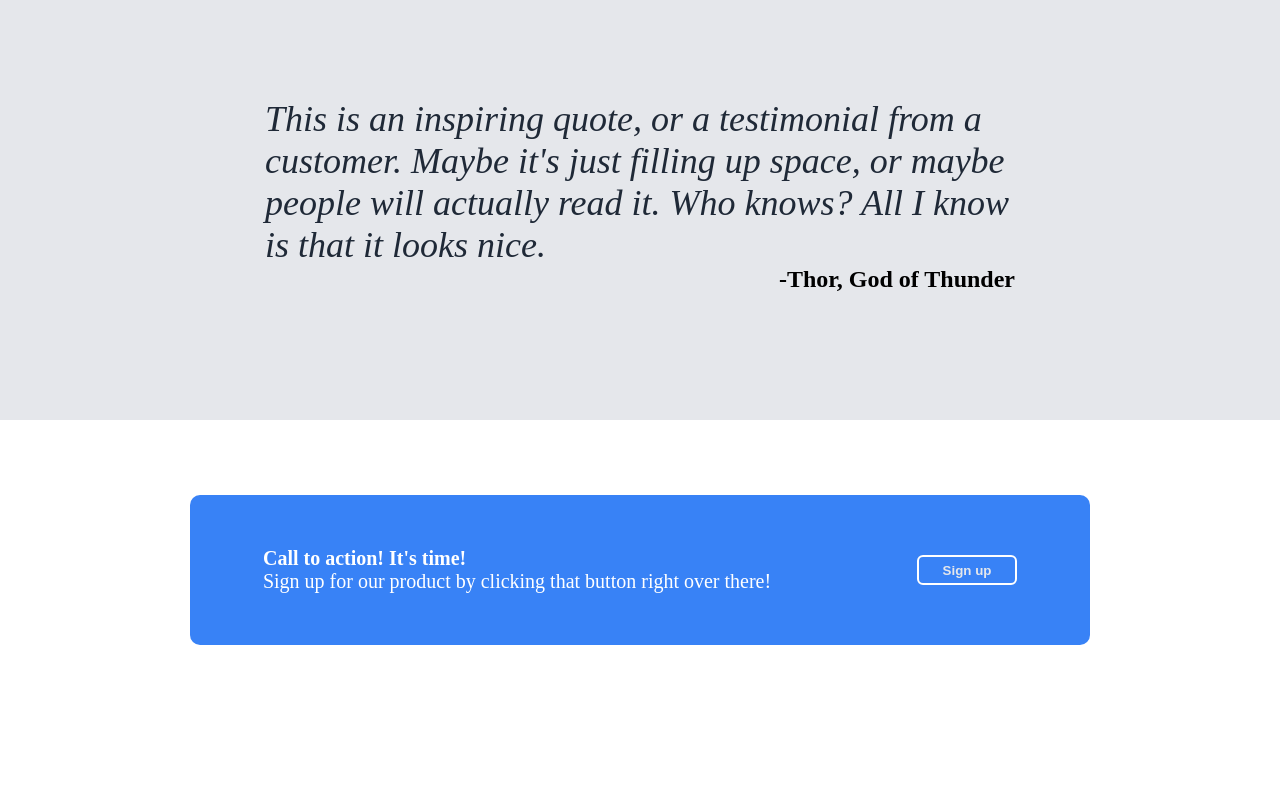
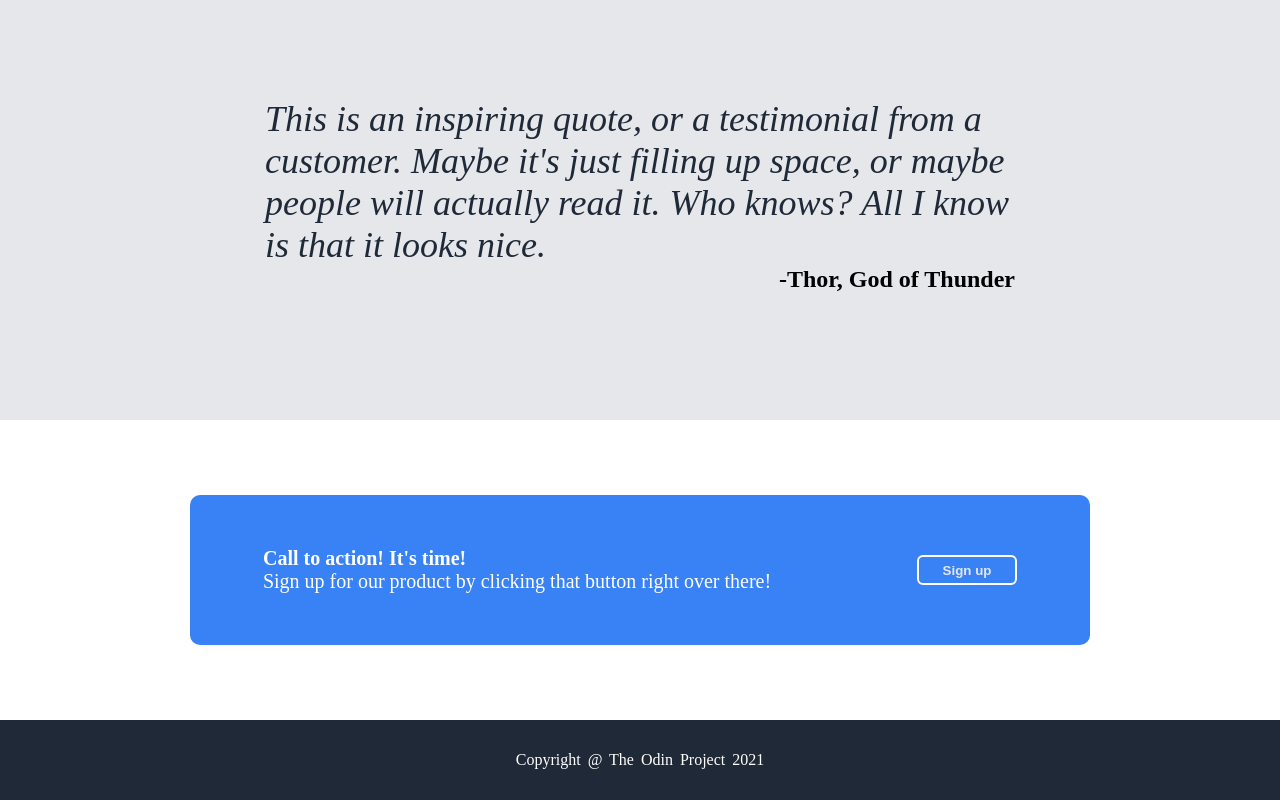
Before and after one commit to NoirTapes/Landing-Page, a plain HTML site: page index.html in a window 1280 px wide. Shown: the part 898-1698 px from the top of the page. Before the commit the page ends 1618 px from the top, so only its background shows below. Drawn offline with Linux system fonts and the light colour scheme.

Commit message:
Added footer.

```diff
--- a/index.html
+++ b/index.html
@@ -60,5 +60,8 @@
             </div>
         </div>
 
+        <div class="footer">
+            <div>Copyright @ The Odin Project 2021</div>
+        </div>
     </body>
 </html>
--- a/style.css
+++ b/style.css
@@ -281,3 +281,17 @@ button{
 }
 
 /*FOOTER*/
+
+.footer{
+    /*Setting height*/
+    height:80px;
+    /*Making flex, centering content*/
+    display: flex;
+    justify-content: center;
+    align-items: center;
+    /*Adding subtle space between words*/
+    word-spacing: 3px;
+    /*Styling*/
+    background-color: #1F2937;
+    color: white
+}
```
